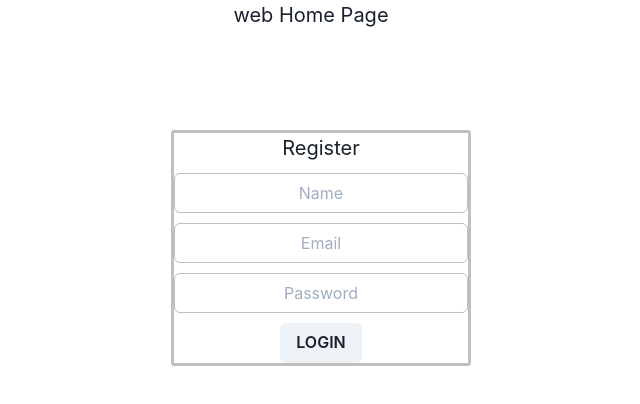
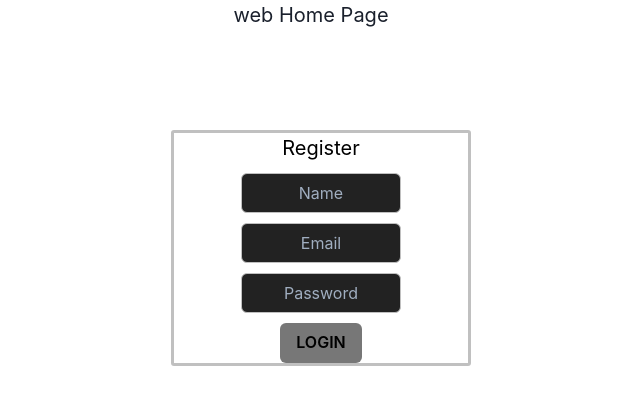
Before and after one commit to MP-Project-Sultan/client, a React (Create React App) app in the folder web/: page /register in a window 1280 px wide. Shown: the top 404 px of the page, without its empty margins (329-969 px from the left). Built offline with nearby package versions, Linux system fonts and the light colour scheme; no server answers.

Commit message:
add reset password and active account components

```diff
--- a/web/src/App.js
+++ b/web/src/App.js
@@ -30,7 +30,7 @@ function App() {
             <Route exact path="/register" element={<Register />} />
             <Route exact path="/login" element={<Login />} />
             <Route exact path="/reset" element={<Reset />} />
-            <Route exact path="/active" element={<Active />} />
+            <Route exact path="/active/:id" element={<Active />} />
 
             <Route exact path="/reset2/:id" element={<Reset2 />} />
           </Routes>
--- a/web/src/components/Active/index.js
+++ b/web/src/components/Active/index.js
@@ -57,7 +57,7 @@ const Active = () => {
       color="black"
     >
       <h1>verify your account</h1>
-      <Box paddingLeft="30px">
+      <Box paddingLeft="25px" m="10px">
         <ReactCodeInput
           position="center"
           fields={4}
@@ -66,7 +66,7 @@ const Active = () => {
           }}
         />
       </Box>
-      <Button bg="#cbaf" onClick={verifyAccount}>
+      <Button id="resetPasswordButton" bg="#777" onClick={verifyAccount}>
         {' '}
         Active
       </Button>
--- a/web/src/components/Login/index.js
+++ b/web/src/components/Login/index.js
@@ -17,7 +17,13 @@ import {
   HStack,
   Input,
 } from '@chakra-ui/react';
+import Swal from 'sweetalert2';
+import withReactContent from 'sweetalert2-react-content';
+import ReactCodeInput from 'react-verification-code-input';
+const MySwal = withReactContent(Swal);
+
 const BASE_URL = process.env.REACT_APP_BASE_URL;
+
 const Login = () => {
   const [email, setEmail] = useState('');
   const [username, setUsername] = useState('');
@@ -36,16 +42,35 @@ const Login = () => {
     setLocal(token);
   }, []);
   const logIn = async () => {
+    try {
       const result = await axios.post(`http://localhost:5000/login`, {
         email,
         password,
         username,
       });
       const data = {
-        user : result.data.result,
-        token : result.data.token
+        user: result.data.result,
+        token: result.data.token,
+      };
+      dispatch(sign(data));
+      Swal.fire({
+        position: 'center',
+        icon: 'success',
+        title: 'Login success',
+        showConfirmButton: false,
+        timer: 1500,
+      });
+
+    } catch (error) {
+       MySwal.fire({
+         icon: 'error',
+         title: 'Oops...',
+         text: 'worng Email or password',
+         confirmButtonColor: 'black',
+       });
+
     }
-    dispatch(sign(data))
+
   };
   return (
     <ChakraProvider theme={theme}>
@@ -57,6 +82,8 @@ const Login = () => {
         mt="100px"
         textAlign="center"
         ml="500px"
+        bg="#fffb"
+        color="black"
       >
         <VStack mt="4">
           {!state.token ? (
@@ -64,6 +91,8 @@ const Login = () => {
               <h1>Login</h1>
               <VStack mt="4">
                 <Input
+                  bg="#222"
+                  color="white"
                   textAlign="center"
                   type="email"
                   width="40"
@@ -73,7 +102,10 @@ const Login = () => {
                   }}
                 />
                 <br />
+
                 <Input
+                  bg="#222"
+                  color="white"
                   textAlign="center"
                   type="password"
                   width="40"
@@ -82,8 +114,9 @@ const Login = () => {
                     setPassword(e.target.value);
                   }}
                 />
+
                 <br />
-                <Button className="btnMain" onClick={logIn}>
+                <Button bg="#777"  onClick={logIn}>
                   Login
                 </Button>
                 <Link exact href="/reset">
--- a/web/src/components/Register/index.js
+++ b/web/src/components/Register/index.js
@@ -13,6 +13,10 @@ import {
   Button,
   Input,
 } from '@chakra-ui/react';
+import Swal from 'sweetalert2';
+import withReactContent from 'sweetalert2-react-content';
+import ReactCodeInput from 'react-verification-code-input';
+const MySwal = withReactContent(Swal);
 
 const Register = () => {
     const BASE_URL = process.env.REACT_APP_BASE_URL;
@@ -20,12 +24,30 @@ const Register = () => {
     const [ username , setUsername] = useState('')
     const [password , setPassword]= useState('')
     const signup = async () =>{
+      try {
         const result = await axios.post(`http://localhost:5000/register` , {
             email : email,
             username : username,
             password : password
         })
-        console.log(BASE_URL);
+        Swal.fire({
+          position: 'Register successfuly',
+          icon: 'success',
+          title: 'Login success',
+          showConfirmButton: false,
+          timer: 1500,
+        });
+      } catch (error) {
+         MySwal.fire({
+           icon: 'error',
+           title: 'Oops...',
+           text: 'Email Already Registed',
+           confirmButtonColor: 'black',
+         });
+
+      }
+
+
     }
 
 
@@ -39,24 +61,58 @@ const Register = () => {
           mt="100px"
           textAlign="center"
           ml="500px"
+          bg="#fffb"
+          color="black"
         >
           <h1>Register</h1>
-          <Input onChange={e =>{setUsername(e.target.value)}} mt="10px" mb="10px" placeholder="Name" textAlign="Center" />
           <Input
-          onChange={e =>{setEmail(e.target.value)}}
+            bg="#222"
+            color="white"
+            textAlign="center"
+            type="name"
+            width="40"
+            placeholder="enter Email"
+            onChange={e => {
+              setUsername(e.target.value);
+            }}
+            mt="10px"
+            mb="10px"
+            placeholder="Name"
+            textAlign="Center"
+          />
+          <Input
+            bg="#222"
+            color="white"
+            textAlign="center"
+            type="email"
+            width="40"
+            placeholder="enter Email"
+            onChange={e => {
+              setEmail(e.target.value);
+            }}
             mb="10px"
             placeholder="Email"
             textAlign="Center"
             type="email"
           />
           <Input
-          onChange={e =>{setPassword(e.target.value)}}
+            bg="#222"
+            color="white"
+            textAlign="center"
+            type="email"
+            width="40"
+            placeholder="enter Email"
+            onChange={e => {
+              setPassword(e.target.value);
+            }}
             mb="10px"
-         placeholder="Password"
+            placeholder="Password"
             type="password"
             textAlign="Center"
           />
-          <Button onClick={signup}>LOGIN</Button>
+          <br />
+
+          <Button bg="#777" onClick={signup}>LOGIN</Button>
         </Box>
       </ChakraProvider>
     );
--- a/web/src/components/reset/index.js
+++ b/web/src/components/reset/index.js
@@ -60,17 +60,23 @@ const Reset = () => {
         mt="100px"
         textAlign="center"
         ml="500px"
+        bg="#fffb"
+        color="black"
       >
         <h1>Reset Password</h1>
         <Input
-          mt="20px"
+          m="10px"
+          bg="#222"
+          color="white"
           textAlign="center"
+          type="email"
+          width="40"
           placeholder="Your Email"
           onChange={e => {
             setEmail(e.target.value);
           }}
         ></Input>
-        <Button onClick={checkemail} mt="20px">
+        <Button bg="#777" onClick={checkemail} mt="20px">
           Send reset code
         </Button>
       </Box>
--- a/web/src/components/reset2/index.js
+++ b/web/src/components/reset2/index.js
@@ -51,10 +51,12 @@ const Reset2 = () => {
         borderRadius="3px"
         border="solid silver"
         textAlign="center"
-        w="300px"
+        w="400px"
         mt="100px"
         textAlign="center"
-        ml="500px"
+        ml="450px"
+        bg="#fffb"
+        color="black"
       >
         <VStack mt="4">
           <h1>Reset Your Password</h1>
@@ -79,6 +81,10 @@ const Reset2 = () => {
             }}
           />
           <Input
+            bg="#222"
+            color="white"
+            textAlign="center"
+            width="40"
             type="password"
             placeholder="Password"
             className="resetPassword"
@@ -86,7 +92,7 @@ const Reset2 = () => {
             required
           />
           <ReactCodeInput fields={4} onComplete={val => setCode(val)} />
-          <Button id="resetPasswordButton" onClick={resetPassword}>
+          <Button bg="#777" id="resetPasswordButton" onClick={resetPassword}>
             Reset
           </Button>
         </VStack>
```
Lines whose indentation alone changed are shown as unchanged.
